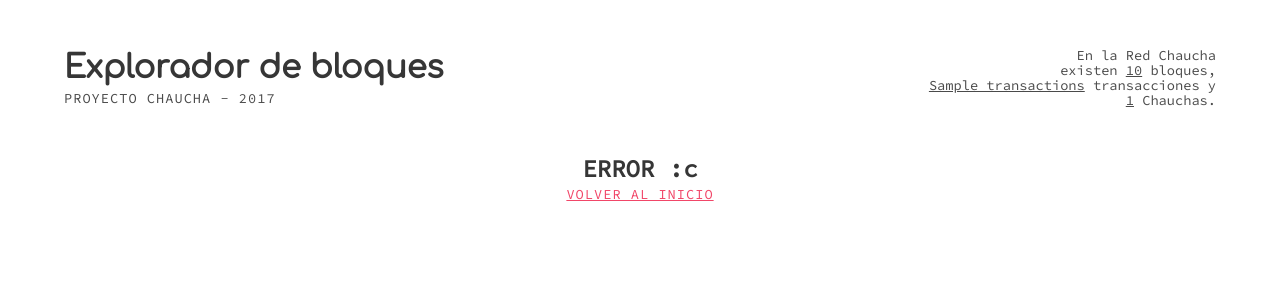
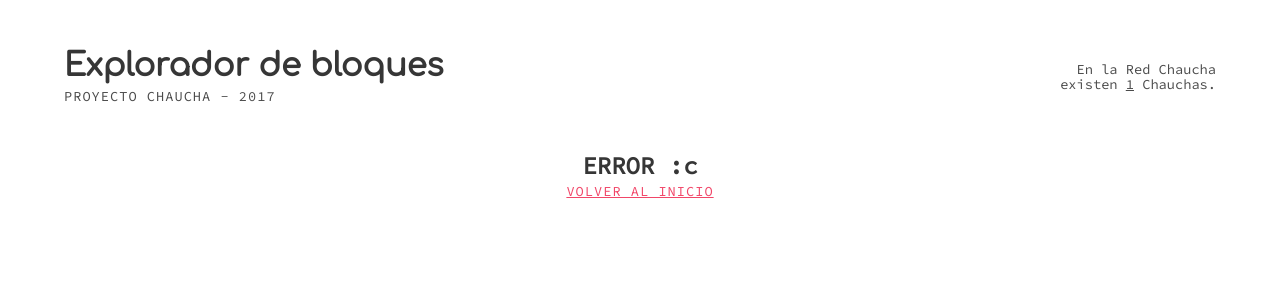
Before and after one commit to proyecto-chaucha/chinchilla, a Flask app: template chinchilla/templates/error.html in a window 1280 px wide. Shown: the top 300 px of the page. Run offline with Flask 2, Linux system fonts and the light colour scheme; the template is opened without the code that fills it: most values are stand-ins (such as "Sample title", 1, 10 or a date in 2020); some libraries are stand-ins or nearby versions.

Commit message:
errores y layout

```diff
--- a/chinchilla/templates/base.html
+++ b/chinchilla/templates/base.html
@@ -37,9 +37,7 @@
 				<div>
 					<p class="monospace has-text-right small">
 						En la Red Chaucha<br>
-						existen <u>{{ info['height'] }}</u> bloques,<br>
-						<u>{{info['transactions'] }}</u> transacciones y<br>
-						<u>{{ info['total_amount'] | int }}</u> Chauchas.<br>
+						existen <u>{{ info['total_amount'] | int }}</u> Chauchas.<br>
 					</p>
 				</div>
 			</div>
--- a/chinchilla/views.py
+++ b/chinchilla/views.py
@@ -71,8 +71,8 @@ def tx(txid):
 		for j in tx['vout']:
 			vout.append({'value' : '{0:.8f}'.format(j['value']), 'addresses' : j['scriptPubKey']['addresses']})
 
-		if len(tx['vin']) == 1 and tx['vin'][0]['sequence'] == 0:
-			vin.append({'value' : '{0:.8f}'.format(10.0), 'addresses' : ['GENERACIÓN']})
+		if len(tx['vin']) == 1 and not 'vout' in tx['vin'][0]:
+			vin.append({'value' : 'GENERACIÓN', 'addresses' : ['GENERACIÓN']})
 
 		else:
 			for i in tx['vin']:
```
